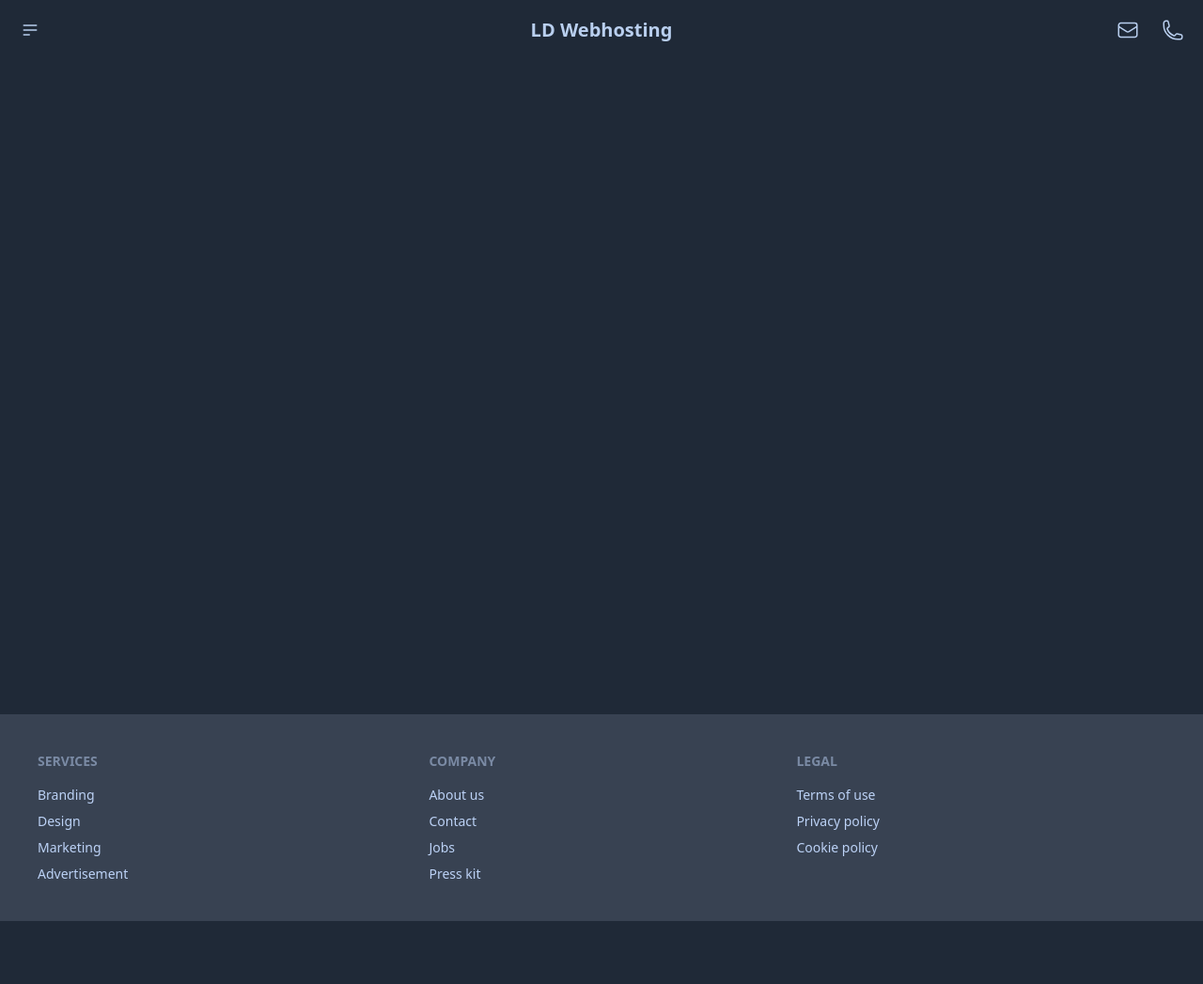
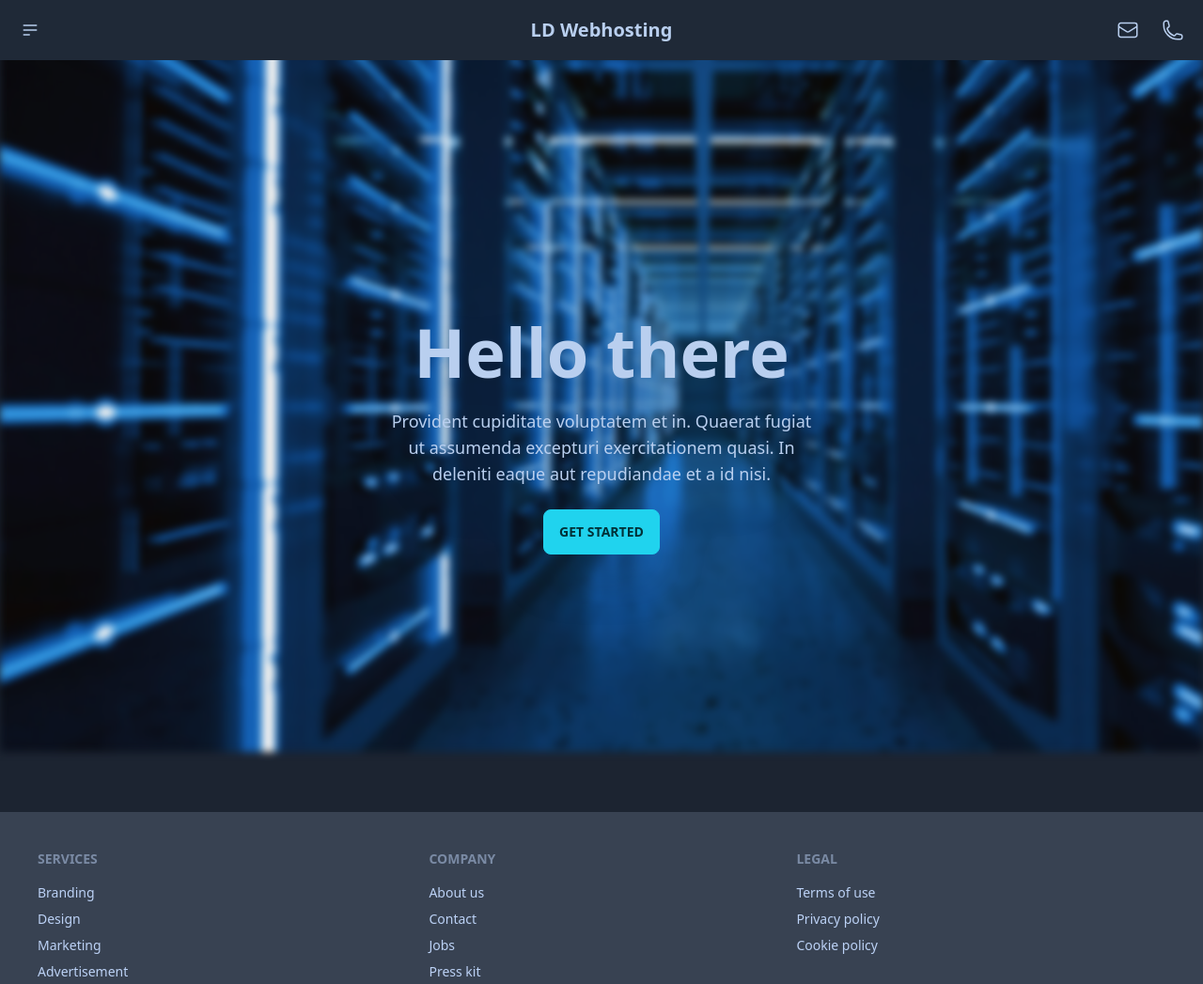
Before and after one commit to seaFaringBiscuit/ldwss, a website: page pages/index.html in a window 1280 px wide. Shown: the whole page at 94% size. Before the commit the page ends 980 px from the top, so only its background shows below. Drawn offline with Linux system fonts and the light colour scheme.

Commit message:
New home

```diff
--- a/pages/index.html
+++ b/pages/index.html
@@ -7,7 +7,8 @@
 </head>
 <body>
     <div class='content' data-theme="ldwss">
-        <div class="navbar bg-base-100 sticky top-0">
+        <div class="bg-fixed w-full h-50 bg-cover blur-sm" style="background-image: url(../images/server.jpg); height:100vh; position: absolute;"></div>
+        <div class="navbar bg-base-100 sticky top-0" style="z-index: 3;">
             <div class="navbar-start">
               <div class="dropdown">
                 <label tabindex="0" class="btn btn-ghost btn-circle">
@@ -34,37 +35,15 @@
               </button>
             </div>
           </div>
-          <p>
-            <br>
-            <br>
-            <br>
-            <br>
-            <br>
-            <br>
-            <br>
-            <br>
-            <br>
-            <br>
-            <br>
-            <br>
-            <br>
-            <br>
-            <br>
-            <br>
-            <br>
-            <br>
-            <br>
-            <br>
-            <br>
-            <br>
-            <br>
-            <br>
-            <br>
-            <br>
-            <br>
-            <br>
-            <br>
-          </p>
+            <div class="hero min-h-screen bg-base-200">
+                <div class="hero-content text-center">
+                  <div class="max-w-md drop-shadow-2xl">
+                    <h1 class="text-7xl font-bold">Hello there</h1>
+                    <p class="py-6 text-lg">Provident cupiditate voluptatem et in. Quaerat fugiat ut assumenda excepturi exercitationem quasi. In deleniti eaque aut repudiandae et a id nisi.</p>
+                    <button class="btn btn-primary">Get Started</button>
+                  </div>
+                </div>
+              </div>
           <footer class="footer p-10 bg-neutral text-neutral-content">
             <div>
               <span class="footer-title">Services</span>
```
Also changed, not shown: dist/output.css, images/server.jpg (added).
